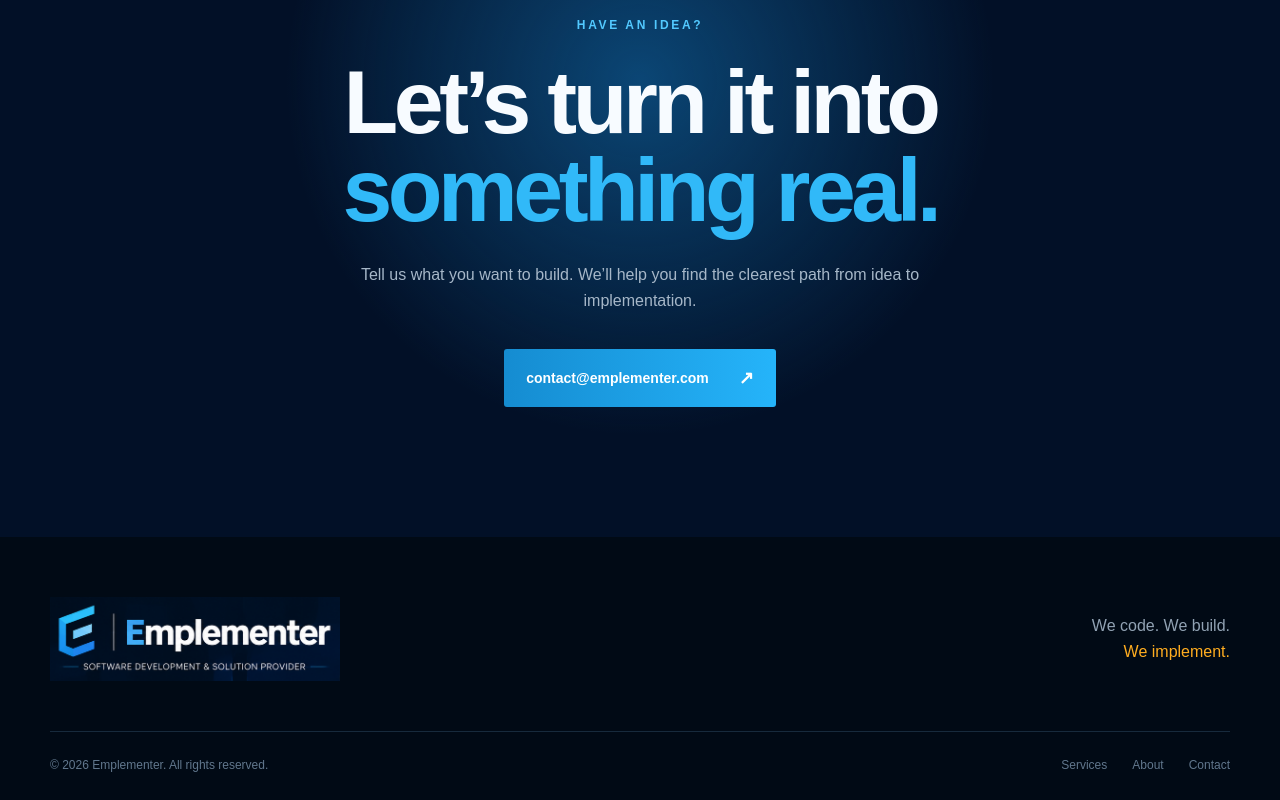
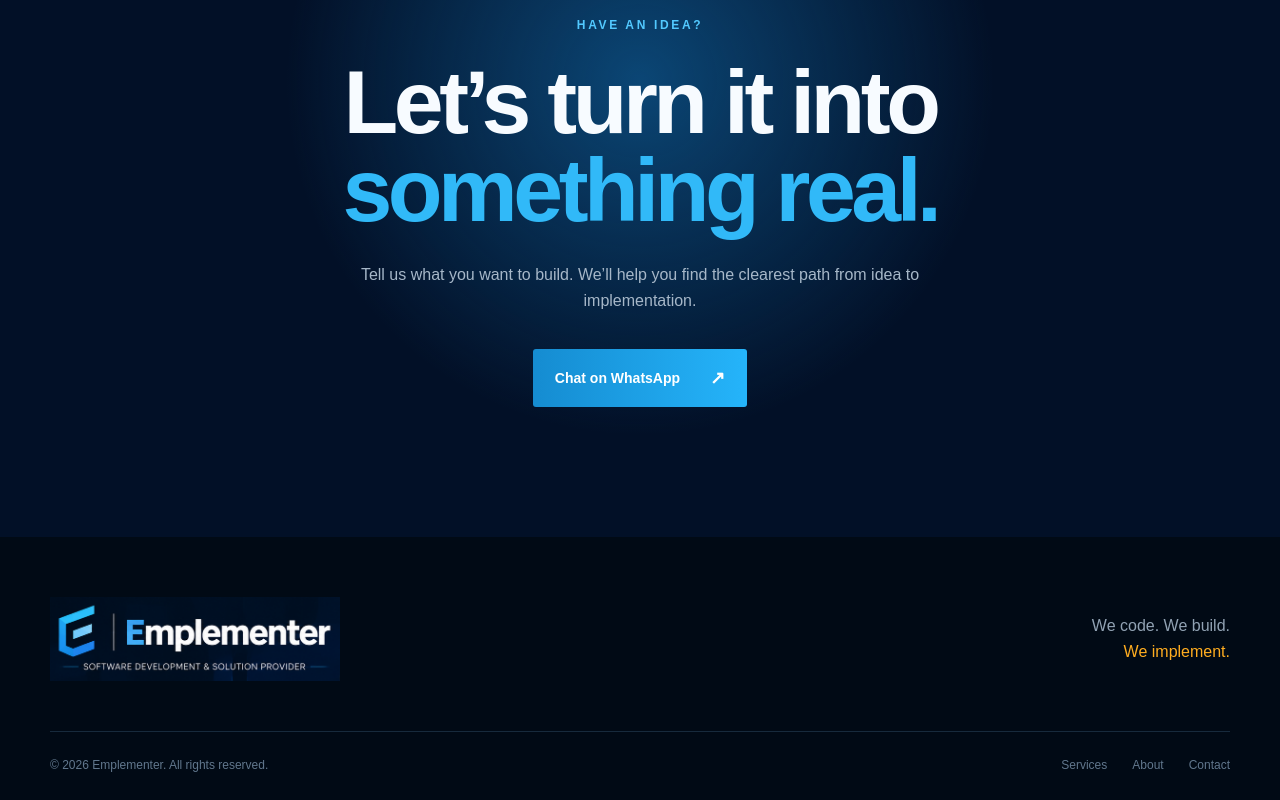
Before and after one commit to arnabbera/buildmynet, a React (Vite) app: page / in a window 1280 px wide. Shown: the part 5977-6777 px from the top of the page. Built offline with nearby package versions, Linux system fonts and the light colour scheme.

Commit message:
Connect contact CTA to WhatsApp

```diff
--- a/App.jsx
+++ b/App.jsx
@@ -28,7 +28,7 @@ export default function Home() { const [selectedService,setSelectedService]=useS
   <section id="process" className="process"><div className="container section-head"><div><p className="section-label">How we work</p><h2>A clear path from<br/><em>concept to launch.</em></h2></div><p>Collaborative, practical and focused on measurable outcomes.</p></div><div className="container process-grid">{processes.map(process=><article id={`process-${process.id}`} key={process.id}><div className="process-icon" aria-hidden="true">{process.icon}</div><h3>{process.title}</h3><p>{process.desc}</p><button type="button" onClick={()=>setSelectedProcess(process)}>Know More <span>↗</span></button></article>)}</div></section>
   <section className="why"><div className="container split"><div><p className="section-label">Why Emplementer</p><h2>We treat your idea<br/>like a product—not<br/>just a project.</h2></div><div className="why-list"><div><b>01</b><span><strong>Business-first thinking</strong><small>Technology decisions grounded in your real goals.</small></span></div><div><b>02</b><span><strong>One accountable partner</strong><small>A connected team from discovery through maintenance.</small></span></div><div><b>03</b><span><strong>Quality without complexity</strong><small>Clean, secure solutions that remain easy to operate.</small></span></div><div><b>04</b><span><strong>Partnership that continues</strong><small>Support and improvement long after launch day.</small></span></div></div></div></section>
   <section className="faq"><div className="container"><p className="section-label">Frequently asked questions</p><h2>Before we get started.</h2><div className="faq-grid"><details><summary>What types of projects do you take on?</summary><p>We build websites, web and mobile applications, custom software, portals, e-commerce platforms, AI automation and system integrations.</p></details><details><summary>Can you build from an early-stage idea?</summary><p>Yes. We help clarify requirements, prioritise features and create a realistic roadmap before design and development begin.</p></details><details><summary>Do you support products after launch?</summary><p>Yes. We offer maintenance, monitoring, performance improvement, feature development and ongoing technical support.</p></details><details><summary>How do I receive a project estimate?</summary><p>Share your idea, current challenge and desired outcome. After a discovery conversation, we provide a proposed scope, timeline and cost estimate.</p></details></div></div></section>
-  <section id="contact" className="contact"><div className="container contact-inner"><p className="section-label">Have an idea?</p><h2>Let’s turn it into<br/><span>something real.</span></h2><p>Tell us what you want to build. We’ll help you find the clearest path from idea to implementation.</p><a className="button primary" href="mailto:contact@emplementer.com?subject=Project enquiry for Emplementer">contact@emplementer.com <span>↗</span></a></div></section>
+  <section id="contact" className="contact"><div className="container contact-inner"><p className="section-label">Have an idea?</p><h2>Let’s turn it into<br/><span>something real.</span></h2><p>Tell us what you want to build. We’ll help you find the clearest path from idea to implementation.</p><a className="button primary" href="https://wa.me/919830015487?text=Hello%20Emplementer%2C%20I%20would%20like%20to%20discuss%20a%20software%20project." target="_blank" rel="noopener noreferrer">Chat on WhatsApp <span>↗</span></a></div></section>
   {selectedService&&<div className="service-modal-backdrop" role="presentation" onClick={()=>setSelectedService(null)}><section className="service-modal" role="dialog" aria-modal="true" aria-labelledby="service-modal-title" onClick={e=>e.stopPropagation()}><button className="modal-close" type="button" onClick={()=>setSelectedService(null)} aria-label="Close service details">×</button><div className="modal-icon" aria-hidden="true">{selectedService.icon}</div><p className="section-label">Our service</p><h2 id="service-modal-title">{selectedService.title}</h2><p>{selectedService.detail}</p><h3>What we can deliver</h3><ul>{selectedService.deliverables.map(item=><li key={item}>{item}</li>)}</ul><a className="button primary" href={`mailto:contact@emplementer.com?subject=${encodeURIComponent(selectedService.title)} enquiry`} onClick={()=>setSelectedService(null)}>Discuss this service <span>↗</span></a></section></div>}
   {selectedProcess&&<div className="service-modal-backdrop" role="presentation" onClick={()=>setSelectedProcess(null)}><section className="service-modal" role="dialog" aria-modal="true" aria-labelledby="process-modal-title" onClick={e=>e.stopPropagation()}><button className="modal-close" type="button" onClick={()=>setSelectedProcess(null)} aria-label="Close process details">×</button><div className="modal-icon" aria-hidden="true">{selectedProcess.icon}</div><p className="section-label">How we work</p><h2 id="process-modal-title">{selectedProcess.title}</h2><p>{selectedProcess.detail}</p><h3>What happens at this stage</h3><ul>{selectedProcess.deliverables.map(item=><li key={item}>{item}</li>)}</ul><a className="button primary" href="#contact" onClick={()=>setSelectedProcess(null)}>Start your project <span>↗</span></a></section></div>}
   <footer><div className="container footer-top"><img src="/logo-emplementer.png" alt="Emplementer"/><p>We code. We build.<br/><span>We implement.</span></p></div><div className="container footer-bottom"><span>© {new Date().getFullYear()} Emplementer. All rights reserved.</span><div><a href="#services">Services</a><a href="#about">About</a><a href="#contact">Contact</a></div></div></footer>
```
